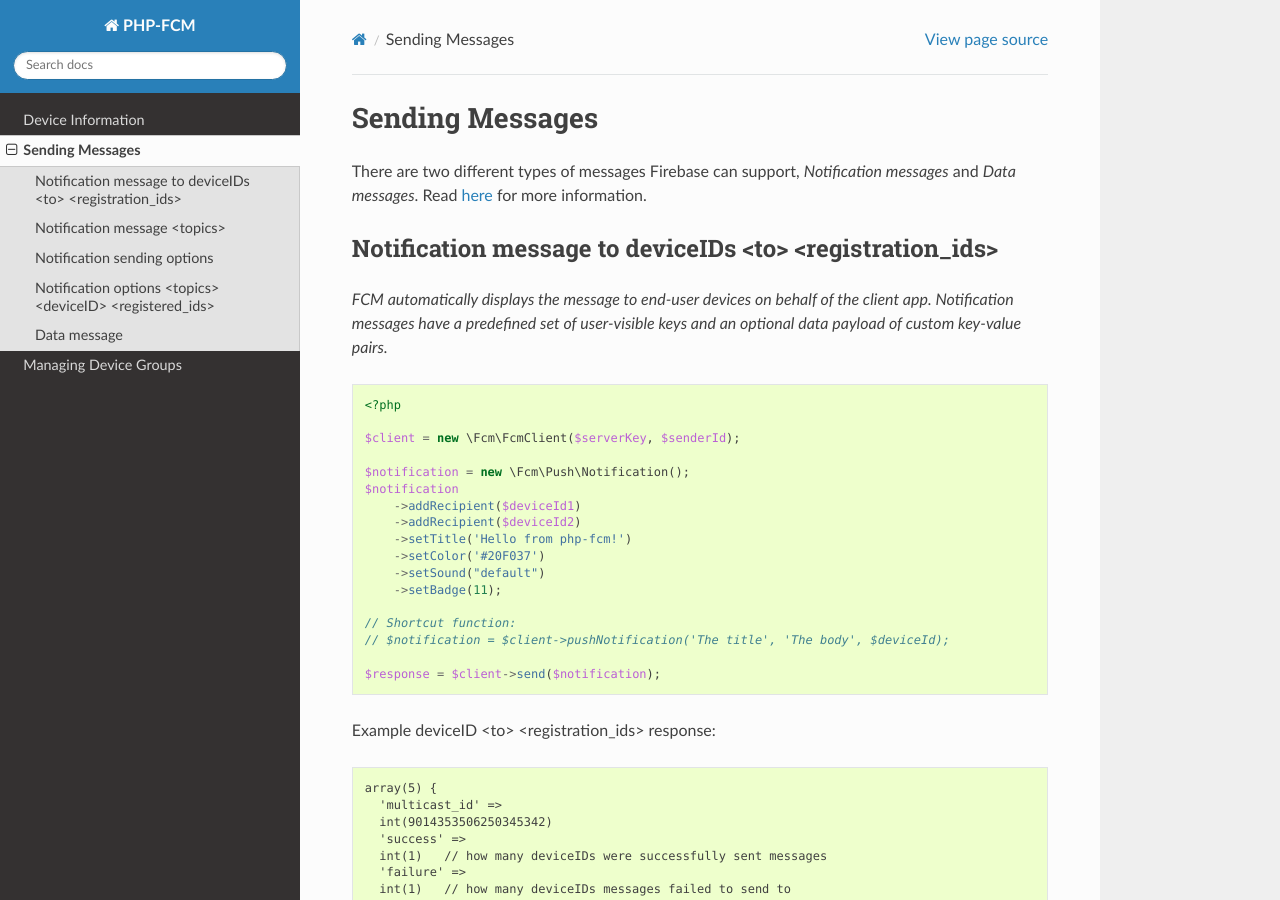
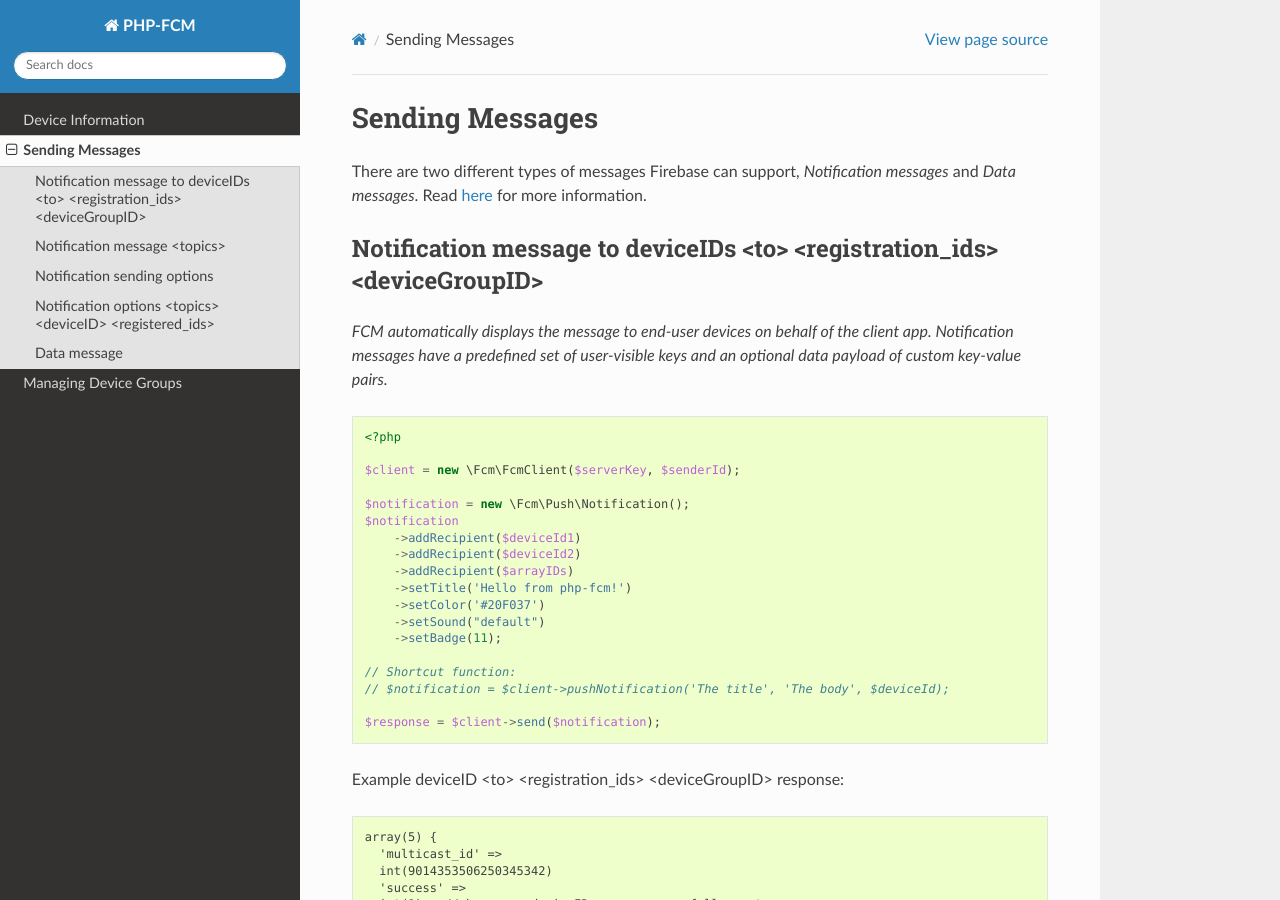
Before and after one commit to EdwinHoksberg/php-fcm, a Sphinx documentation site: the page built from docs/message.rst, in a window 1280 px wide and 900 px high. Built offline with Sphinx 7.4.7 and the Read the Docs theme 2.0.0, drawn with Linux system fonts in a browser that asks for light colours; pages that are not in the unit, such as notebooks, are missing from menus; some of the changed lines change nothing that is shown; some of the changed text lies outside the part shown.

Commit message:
Update message.rst

```diff
--- a/docs/message.rst
+++ b/docs/message.rst
@@ -5,7 +5,7 @@ Sending Messages
 There are two different types of messages Firebase can support, `Notification messages` and `Data messages`.
 Read `here <https://firebase.google.com/docs/cloud-messaging/concept-options>`_ for more information.
 
-Notification message to deviceIDs <to> <registration_ids>
+Notification message to deviceIDs <to> <registration_ids> <deviceGroupID>
 ====================
 
 `FCM automatically displays the message to end-user devices on behalf of the client app. Notification messages have a predefined set of user-visible keys and an optional data payload of custom key-value pairs.`
@@ -20,6 +20,7 @@ Notification message to deviceIDs <to> <registration_ids>
     $notification
         ->addRecipient($deviceId1)
         ->addRecipient($deviceId2)
+        ->addRecipient($arrayIDs)
         ->setTitle('Hello from php-fcm!')
         ->setColor('#20F037')
         ->setSound("default")
@@ -30,7 +31,7 @@ Notification message to deviceIDs <to> <registration_ids>
 
     $response = $client->send($notification);
 
-Example deviceID <to> <registration_ids> response:
+Example deviceID <to> <registration_ids> <deviceGroupID> response:
 
 .. code-block:: text
 
@@ -106,6 +107,9 @@ Notification sending options
           // registeredIDs (array_of_IDs)
           // topicID ('/topics/myTopicID')
 
+          // note: deviceID/deviceGroupID/registerIDs can be mixed/matched in same notification
+          // note: topicID can not be mixed/matched with other IDs types in same notification
+
 Notification options <topics> <deviceID> <registered_ids>
 ====================
 
```
